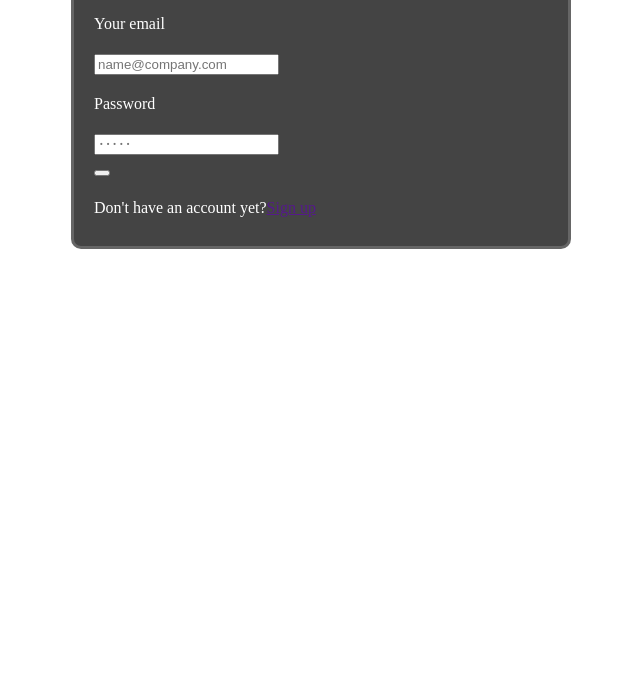
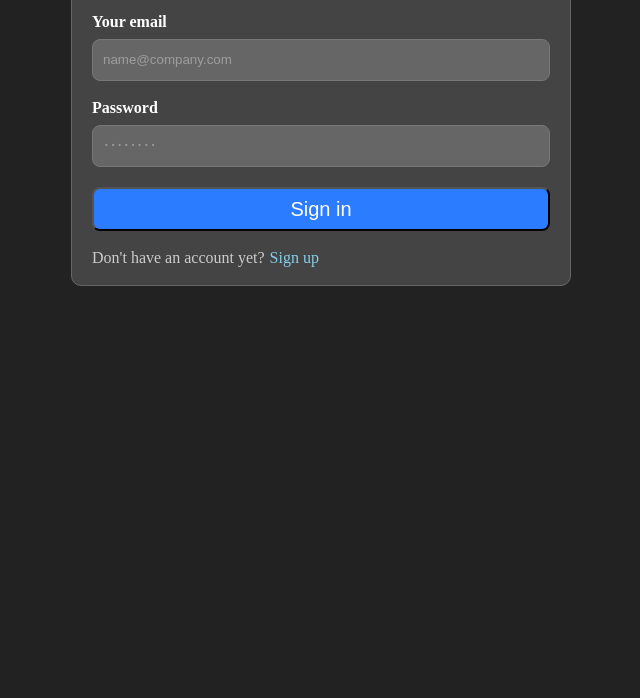
Before and after one commit to yoshika-hebi/w8-hw, a plain HTML site: page index.html in a window 1280 px wide. Shown: the part 102-800 px from the top of the page, without its empty margins (319-959 px from the left). Drawn offline with Linux system fonts and the light colour scheme.

Commit message:
[update]外観の細かいところを調整しました

```diff
--- a/index.html
+++ b/index.html
@@ -21,12 +21,12 @@
             </div>
             <div class="password">
                 <p>Password</p>
-                <input type="password" placeholder="･････" class="pass">
+                <input type="password" placeholder="････････" class="pass">
             </div>
-            <div class="btn">
-                <button type="submit" name="Sign in" value="値"></button>
+            <div class="button">
+                <button type="submit" value="値" class="btn">Sign in</button>
             </div>
-            <p>Don't have an account yet?<a href="">Sign up</a></p>
+            <p>Don't have an account yet?<a href="#">Sign up</a></p>
         </div>
     </div>
 
--- a/style.css
+++ b/style.css
@@ -1,7 +1,20 @@
+body{
+    background: #222222;
+}
 
 .container{
     display: flex;
     justify-content: center;
+}
+
+p{
+    margin: 5px 0px;
+}
+
+a{
+    text-decoration: none;
+    color: skyblue;
+    margin: 0px 0px 0px 5px;
 }
 
 /*
@@ -11,8 +24,41 @@ form
     width: 500px;
     margin: 10px 10px;
     padding: 10px 20px;
-    border: #666666 solid;
+    border: #666666 1px solid;
     border-radius: 10px;
     background: #444444;
     color: #fff;
 }
+
+.pass,.your-mail{
+    width: 100%;
+    height: 30px;
+    margin: 0px 0px 10px 0px;
+    padding: 20px 10px;
+    border-radius: 8px;
+    color: #ccc;
+    background: #666666;
+    border: #777777 1px solid;
+}
+
+.mail,.password > p{
+    font-weight: bold;
+}
+
+.btn {
+    width: 100%;
+    height: 30px;
+    line-height: 0;
+    font-size: 20px;
+    text-align: center;
+    color: #fff;
+    margin: 10px 0px 10px 0px;
+    padding: 20px 10px;
+    border-radius: 8px;
+    background: #2C7CFF;
+    cursor: pointer;
+}
+
+.form > p{
+    color: #ccc;
+}
```
